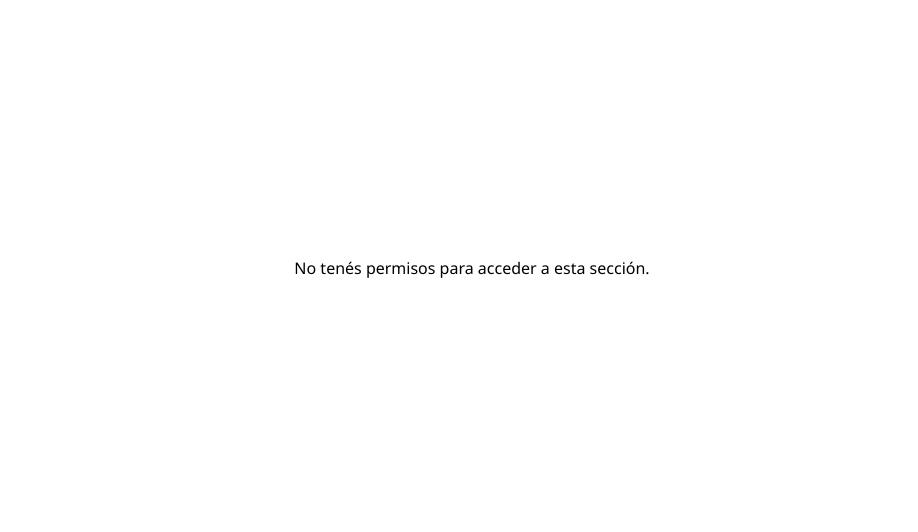
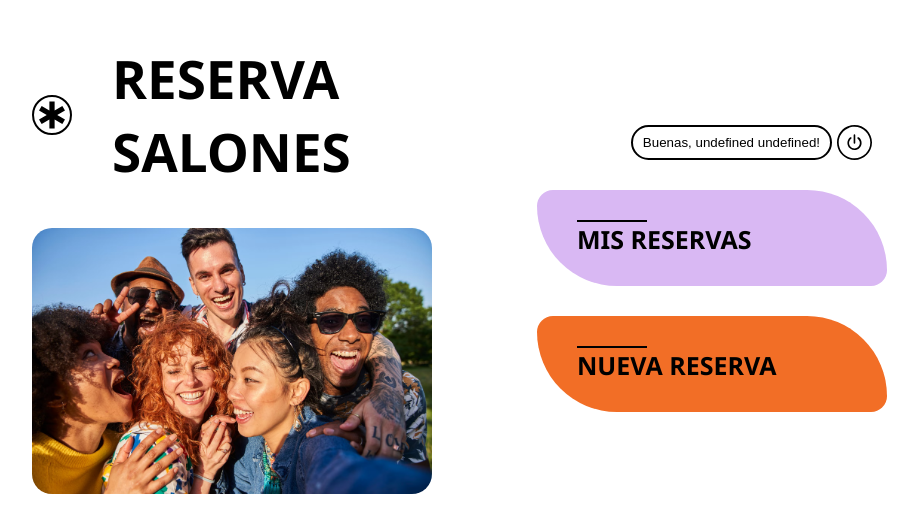
Before and after one commit to manuelamartony/obligatorioBD, a React (Vite) app in the folder frontend/: page /my/panel in a window 1280 px wide. Shown: the part 132-664 px from the top of the page, without its empty margins (168-1086 px from the left). Built offline with nearby package versions, Linux system fonts and the light colour scheme; sample sign-in values are in the browser's storage.

Commit message:
Administrador agregado

```diff
--- a/frontend/src/components/ProtectedRoutes.jsx
+++ b/frontend/src/components/ProtectedRoutes.jsx
@@ -3,6 +3,7 @@ import { Outlet, Navigate } from "react-router-dom";
 
 const ProtectedRoutes = ({ roles = [] }) => {
     const { user, loading, sancionesActivas } = useAuth();
+    console.log(user);
 
     if (loading) {
         return <div>Cargando...</div>;
@@ -12,7 +13,7 @@ const ProtectedRoutes = ({ roles = [] }) => {
         return <Navigate to="/login" replace />;
     }
 
-    if (roles.length > 0 && !roles.includes(user.rol)) {
+    if (roles.length > 0 && !roles.includes(user.rol) && user.esAdmin === 0) {
         return <div>No tenés permisos para acceder a esta sección.</div>;
     }
 
--- a/frontend/src/pages/Login.jsx
+++ b/frontend/src/pages/Login.jsx
@@ -21,6 +21,7 @@ export async function loginAction({ request }) {
     const loginResp = await res.json();
 
     const token = loginResp.token;
+    console.log(loginResp);
     const userData = loginResp.participante;
 
     if (!token || !userData) {
--- a/frontend/src/pages/Panel.jsx
+++ b/frontend/src/pages/Panel.jsx
@@ -41,7 +41,7 @@ const Panel = () => {
                         NUEVA RESERVA
                     </div>
                 </Link>
-                {user.role === "admin" && (
+                {user.esAdmin === 1 && (
                     <Link to="reportes" className='link'>
                         <div className="available-rooms">
                             <hr />
```
Also changed, not shown: 1 other file (tests, documents, lock files or other folders).
